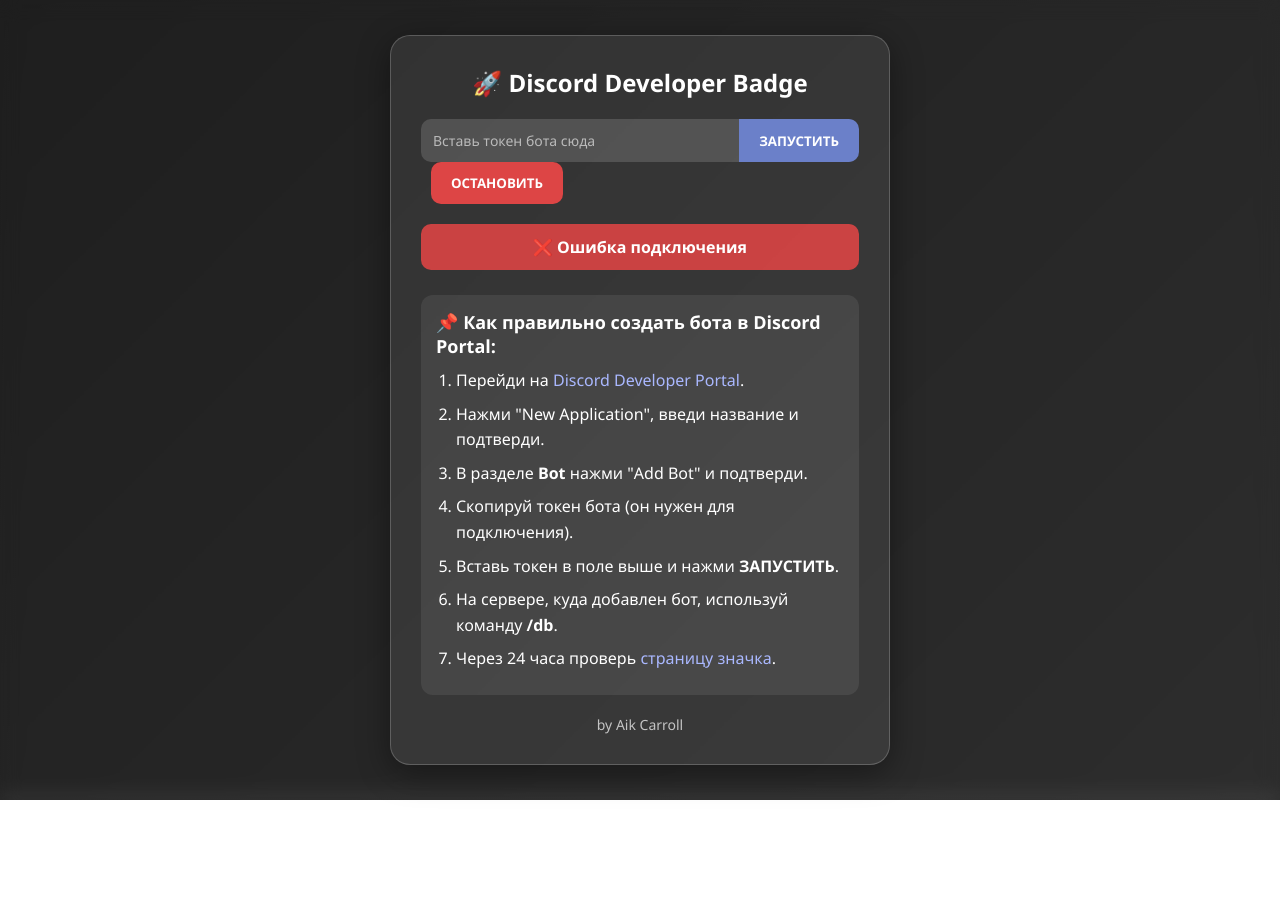
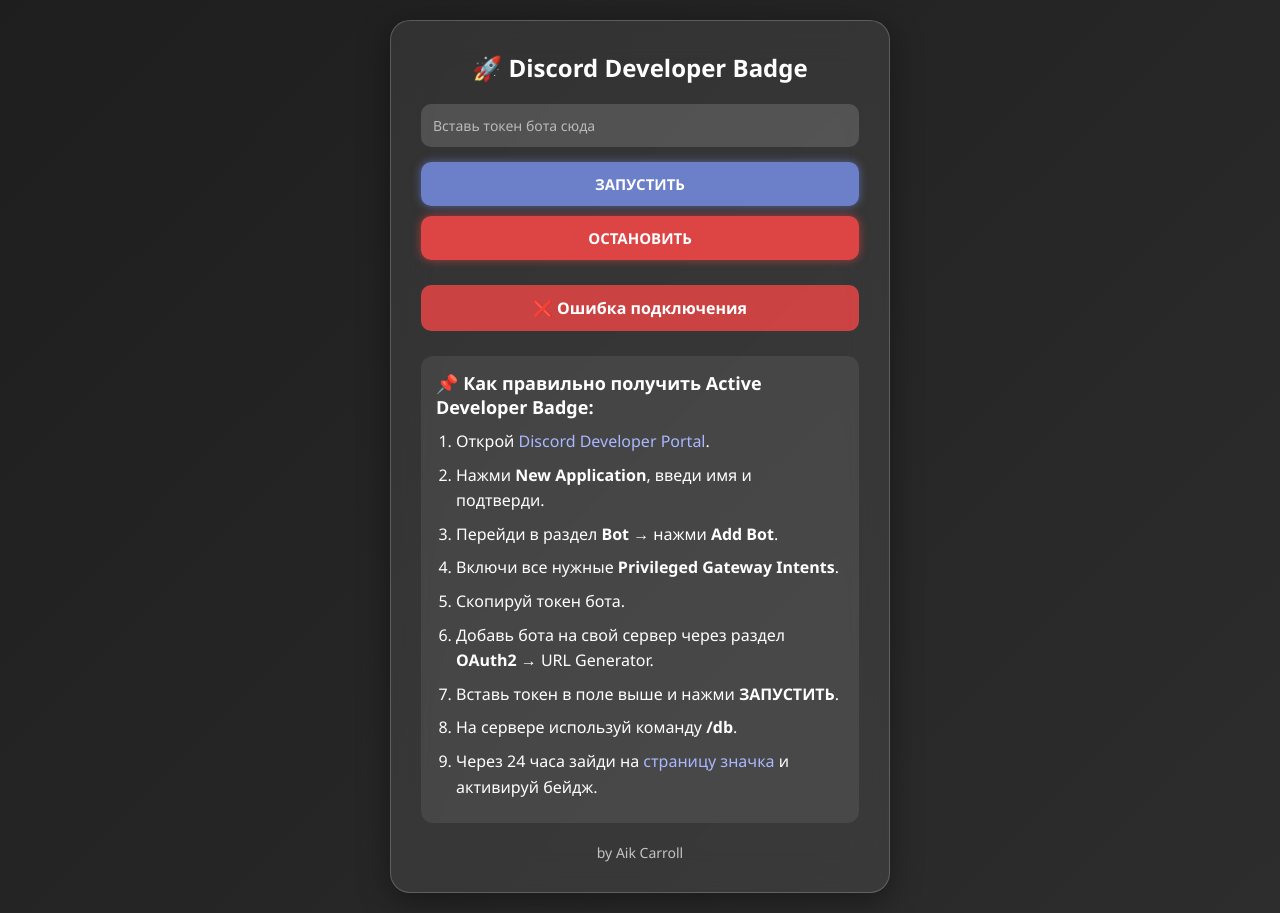
Before and after one commit to CarrollPr/ddb, a plain HTML site: page index.html in a window 1280 px wide. Before the commit the page ends 800 px from the top, so only its background shows below. Drawn offline with Linux system fonts and the light colour scheme.

Commit message:
Update index.html

```diff
--- a/index.html
+++ b/index.html
@@ -20,7 +20,6 @@
             align-items: center;
             padding: 20px;
             color: white;
-            backdrop-filter: blur(10px);
         }
 
         .container {
@@ -37,59 +36,58 @@
         }
 
         h1 {
-            color: #ffffff;
             text-align: center;
             margin-bottom: 20px;
             font-size: 24px;
         }
 
-        .input-group {
-            display: flex;
-            margin-bottom: 20px;
-            flex-wrap: wrap;
-        }
-
         #botToken {
-            flex: 1;
+            width: 100%;
             padding: 12px;
             border: none;
-            border-radius: 10px 0 0 10px;
+            border-radius: 10px;
             background: rgba(255, 255, 255, 0.15);
             color: white;
             font-size: 14px;
             outline: none;
+            margin-bottom: 15px;
         }
 
         #botToken::placeholder {
             color: rgba(255,255,255,0.6);
         }
 
-        #startBtn, #stopBtn {
-            padding: 12px 20px;
+        .btn {
+            width: 100%;
+            padding: 12px;
             border: none;
             cursor: pointer;
             font-weight: bold;
-            transition: all 0.3s;
+            border-radius: 10px;
             color: white;
+            font-size: 15px;
+            transition: all 0.3s ease;
+            margin-bottom: 10px;
         }
 
         #startBtn {
             background: rgba(114, 137, 218, 0.9);
-            border-radius: 0 10px 10px 0;
+            box-shadow: 0 0 10px rgba(114, 137, 218, 0.6);
         }
 
         #startBtn:hover {
             background: rgba(114, 137, 218, 1);
+            box-shadow: 0 0 20px rgba(114, 137, 218, 1);
         }
 
         #stopBtn {
             background: rgba(240, 71, 71, 0.9);
-            border-radius: 10px;
-            margin-left: 10px;
+            box-shadow: 0 0 10px rgba(240, 71, 71, 0.6);
         }
 
         #stopBtn:hover {
             background: rgba(240, 71, 71, 1);
+            box-shadow: 0 0 20px rgba(240, 71, 71, 1);
         }
 
         #status {
@@ -121,7 +119,6 @@
         }
 
         .instructions h2 {
-            color: #ffffff;
             font-size: 18px;
             margin-bottom: 10px;
         }
@@ -155,46 +152,30 @@
             from { opacity: 0; transform: translateY(10px); }
             to { opacity: 1; transform: translateY(0); }
         }
-
-        @media (max-width: 600px) {
-            .input-group {
-                flex-direction: column;
-            }
-            #botToken {
-                border-radius: 10px;
-                margin-bottom: 10px;
-            }
-            #startBtn {
-                border-radius: 10px;
-            }
-            #stopBtn {
-                margin-left: 0;
-            }
-        }
     </style>
 </head>
 <body>
     <div class="container">
         <h1>🚀 Discord Developer Badge</h1>
 
-        <div class="input-group">
-            <input type="text" id="botToken" placeholder="Вставь токен бота сюда">
-            <button id="startBtn">ЗАПУСТИТЬ</button>
-            <button id="stopBtn">ОСТАНОВИТЬ</button>
-        </div>
+        <input type="text" id="botToken" placeholder="Вставь токен бота сюда">
+        <button id="startBtn" class="btn">ЗАПУСТИТЬ</button>
+        <button id="stopBtn" class="btn">ОСТАНОВИТЬ</button>
 
         <div id="status"></div>
 
         <div class="instructions">
-            <h2>📌 Как правильно создать бота в Discord Portal:</h2>
+            <h2>📌 Как правильно получить Active Developer Badge:</h2>
             <ol>
-                <li>Перейди на <a href="https://discord.com/developers/applications" target="_blank">Discord Developer Portal</a>.</li>
-                <li>Нажми "New Application", введи название и подтверди.</li>
-                <li>В разделе <strong>Bot</strong> нажми "Add Bot" и подтверди.</li>
-                <li>Скопируй токен бота (он нужен для подключения).</li>
+                <li>Открой <a href="https://discord.com/developers/applications" target="_blank">Discord Developer Portal</a>.</li>
+                <li>Нажми <strong>New Application</strong>, введи имя и подтверди.</li>
+                <li>Перейди в раздел <strong>Bot</strong> → нажми <strong>Add Bot</strong>.</li>
+                <li>Включи все нужные <strong>Privileged Gateway Intents</strong>.</li>
+                <li>Скопируй токен бота.</li>
+                <li>Добавь бота на свой сервер через раздел <strong>OAuth2</strong> → URL Generator.</li>
                 <li>Вставь токен в поле выше и нажми <strong>ЗАПУСТИТЬ</strong>.</li>
-                <li>На сервере, куда добавлен бот, используй команду <strong>/db</strong>.</li>
-                <li>Через 24 часа проверь <a href="https://discord.com/developers/active-developer" target="_blank">страницу значка</a>.</li>
+                <li>На сервере используй команду <strong>/db</strong>.</li>
+                <li>Через 24 часа зайди на <a href="https://discord.com/developers/active-developer" target="_blank">страницу значка</a> и активируй бейдж.</li>
             </ol>
         </div>
 
```
